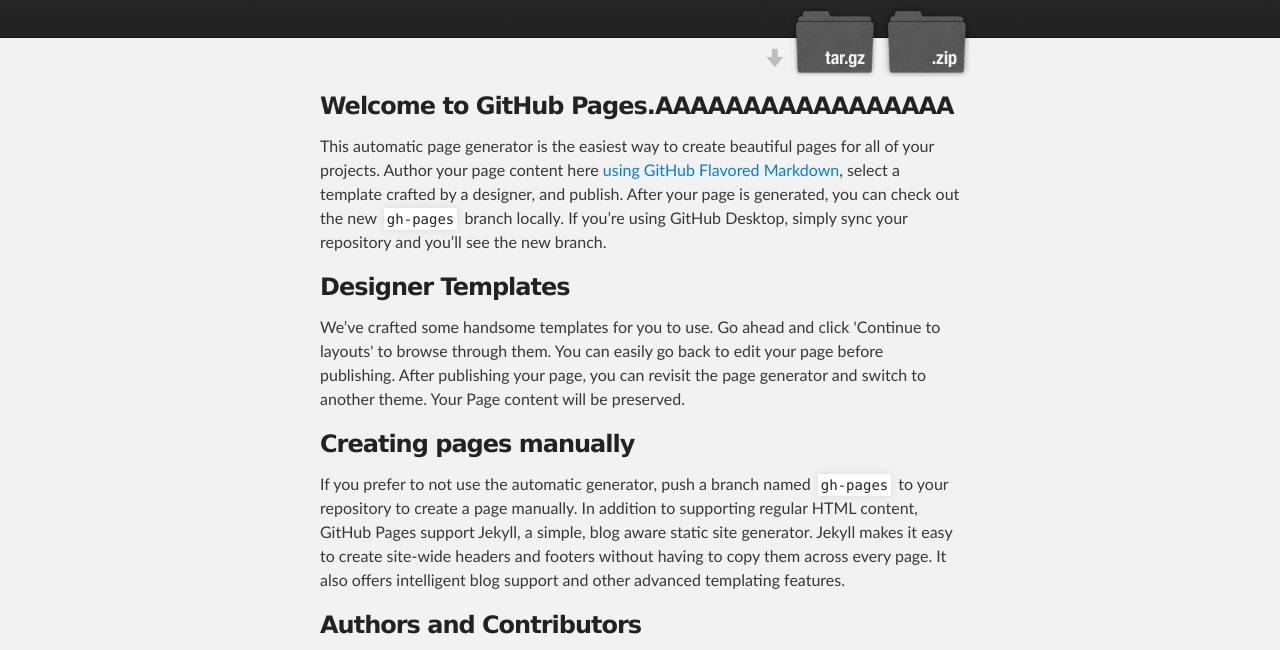
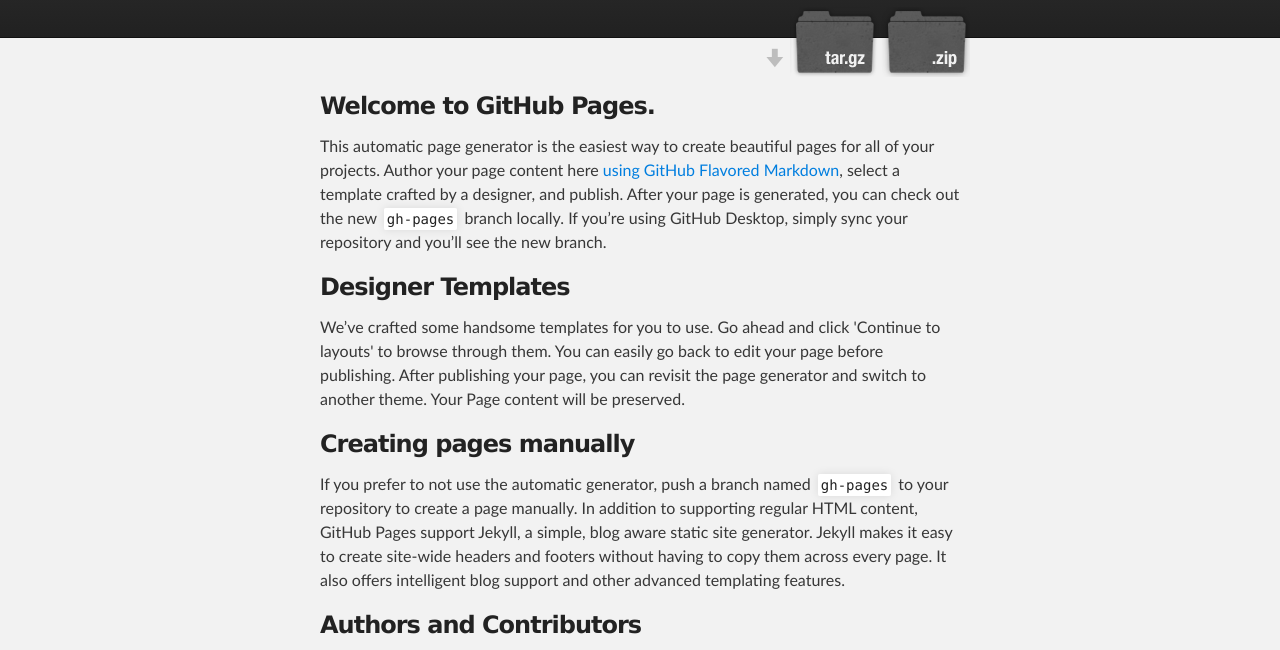
Before and after one commit to lxndrhrzg/ccm-components, a plain HTML site: page index.html in a window 1280 px wide. Shown: the part 136-786 px from the top of the page. Drawn offline with Linux system fonts and the light colour scheme.

```diff
--- a/index.html
+++ b/index.html
@@ -32,7 +32,7 @@
     <div id="main_content_wrap" class="outer">
       <section id="main_content" class="inner">
         <h3>
-<a id="welcome-to-github-pages" class="anchor" href="#welcome-to-github-pages" aria-hidden="true"><span aria-hidden="true" class="octicon octicon-link"></span></a>Welcome to GitHub Pages.AAAAAAAAAAAAAAAAA</h3>
+<a id="welcome-to-github-pages" class="anchor" href="#welcome-to-github-pages" aria-hidden="true"><span aria-hidden="true" class="octicon octicon-link"></span></a>Welcome to GitHub Pages.</h3>
 
 <p>This automatic page generator is the easiest way to create beautiful pages for all of your projects. Author your page content here <a href="https://guides.github.com/features/mastering-markdown/">using GitHub Flavored Markdown</a>, select a template crafted by a designer, and publish. After your page is generated, you can check out the new <code>gh-pages</code> branch locally. If you’re using GitHub Desktop, simply sync your repository and you’ll see the new branch.</p>
 
@@ -67,5 +67,6 @@
     </div>
 
 
+
   </body>
 </html>
```
